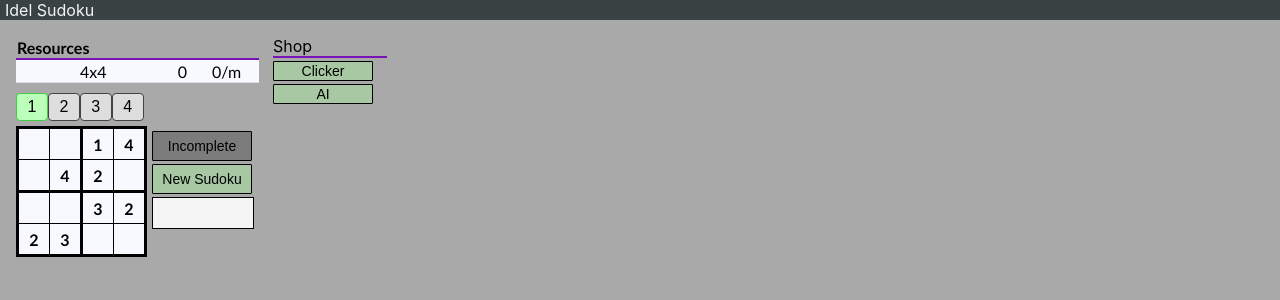
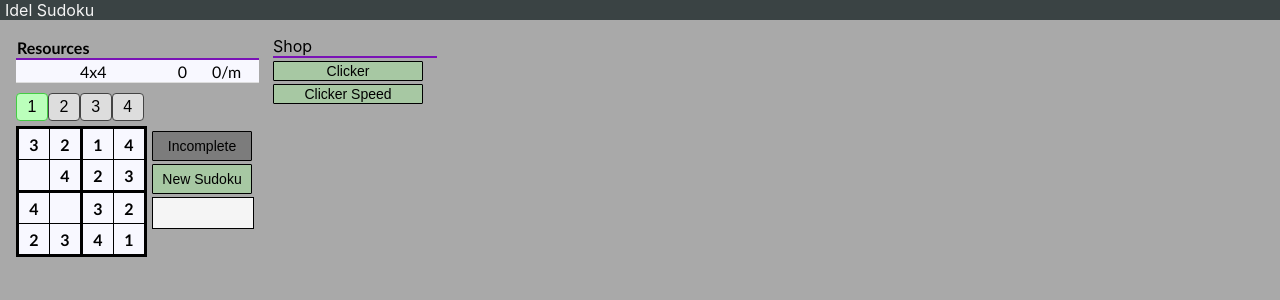
Before and after one commit to Malthemester/IncrementalSudoku, a React (Create React App) app: page / in a window 1280 px wide. Shown: the top 300 px of the page. Built offline with nearby package versions, Linux system fonts and the light colour scheme.

Commit message:
Bar clicker

```diff
--- a/src/App.js
+++ b/src/App.js
@@ -3,39 +3,84 @@ import Sudoku from './Components/sudoku'
 import NumberInput from './Components/numberInput'
 import Complete from './Components/complete'
 import { MakeSudoku, RemoveNumbers, CheckSukoku } from './HelperFunctions/generatorSudoku'
-import { useEffect, useState } from "react"
+import { useEffect, useState, useRef } from "react"
 import Header from './Components/header'
 import DisplayResources from './Components/resources'
-import { SaveBoard, LocalToArray, LoadResources } from './HelperFunctions/saveValue'
+import { SaveBoard, LocalToArray, LoadResources, SaveResources } from './HelperFunctions/saveValue'
 import { CollectResources } from './HelperFunctions/getResources'
 import Shop from './Components/shop'
+// import {Interval, useInterval} from './HelperFunctions/interval'
+import { SolveOne } from './HelperFunctions/solve'
 
 let seleNumber = 1
 
 function App() {
-	let remove = 8
+	let remove = 2
 	let size = 4
 	let squares = 2
 
-	const resourcesObj = {
-		x4: 0,
-		x9: -1,
+	class Resource {
+		Name = "name"
+		Value = 0
+		Interval = 0
+		AmountPar = 0
+		Display = false
 
-		x4PM: 0,
-		x9PM: 0
+		constructor(name, value, interval, amountPar, display) {
+			this.Name = name
+			this.Value = value
+			this.Interval = interval
+			this.AmountPar = amountPar
+			this.Display = display
+		}
 	}
 
-	const resourcesDisplayObj = {
-		x4: true,
-		x9: false,
+	let currencys =
+		[
+			new Resource("4x4", 0, 0, 0, true),
+			new Resource("9x9")
+		]
+
+	class Incrementel {
+		constructor(name, interval, amount, callBack, active) {
+			this.Name = name
+			this.Interval = interval
+			this.Amount = amount
+			this.CallBack = callBack
+			this.Active = active
+		}
 	}
 
-	let unSolvedBoard = []
+	let incrementelsArr = [
+		new Incrementel("clicker", 50, 0.5, clickBar, false),
+		new Incrementel("consloe", 1500, 2, consloeTest, true)
+	]
+
 
 	const [selectedNumber, SetSelectedNumber] = useState(seleNumber)
 	const [gameBoard, SetGameBoard] = useState(Array(size).fill(Array(size).fill(null)))
-	const [resources, SetResources] = useState(resourcesObj)
+	const [resources, SetResources] = useState(currencys)
 	const [solved, SetSolved] = useState(false)
+	const [FillBar, SetFillBar] = useState(0)
+	const [Amount, SetAmount] = useState(1)
+	const [Active, SetActive] = useState([incrementelsArr[0].Active, incrementelsArr[1].Active])
+
+	useEffect(() => {
+
+		GetIncrementels()
+
+		let savedBoard = localStorage.getItem("curBoard")
+		if (savedBoard != null) {
+
+			let curBoard = LocalToArray(savedBoard)
+			SetGameBoard(curBoard)
+		}
+		else {
+			NewGame(size, squares);
+		}
+		SetResources(LoadAllResources())
+	}, [])
+
 
 	useEffect(() => {
 		SetSolved(CheckSukoku(size, gameBoard, squares))
@@ -45,51 +90,88 @@ function App() {
 		SetSolved(CheckSukoku(size, gameBoard, squares))
 	}, [resources])
 
+	function GetIncrementels() {
+		let clicker = LoadResources("clicker")
+		let temtActive = Active
+		temtActive[0] = clicker != 0 ? true : false
+
+		SetActive(temtActive)
+	}
 
 	function NewGame(size, squares) {
 		let newBoard = MakeSudoku(size, squares)
 		newBoard = RemoveNumbers(newBoard, remove)
-		unSolvedBoard = newBoard
 		SetGameBoard(newBoard)
 		SaveBoard(newBoard, "curBoard")
 	}
 
-	function LoadAllResources() {
-		let tempResources = resources
 
-		if (resourcesDisplayObj.x4)
-			tempResources.x4 = LoadResources("x4")
+	function consloeTest() {
+		console.log("cool")
+	}
+	let incrementel1 = new Incrementel("clicker", 50, 0.5, clickBar, true)
 
-		if (resourcesDisplayObj.x9)
-			tempResources.x9 = LoadResources("x9")
 
-		return tempResources
+	function PurchaseClicker() {
+		let temtActive = Active
+
+		temtActive[0] = true
+
+		SaveResources("clicker",true)
+		SetActive(temtActive)
 	}
 
-	function collect(key, value, size, squares) {
+	useInterval(incrementelsArr[0], Amount, Active[0])
+
+	incrementel1.Amount = 1
+
+	class pruchaseFunc {
+		constructor(name, func) {
+			this.Name = name
+			this.Func = func
+		}
+	}
+
+	function clickBar(barFill) {
+		let tempFill = FillBar + barFill
+
+		if (tempFill >= 100) {
+			if (solved) {
+				SetFillBar(100)
+			}
+			else {
+				SetFillBar(0)
+				NewSolve(SolveOne(gameBoard))
+			}
+		}
+		else
+			SetFillBar(tempFill)
+	}
+
+	let pruchaseFuncs = [
+		new pruchaseFunc("Clicker", PurchaseClicker)
+	]
+
+
+
+	function LoadAllResources() {
+
+		currencys.map((currency, index, currencys) => {
+			currencys[index].Value = LoadResources(currency.Name)
+		})
+
+		return currencys
+	}
+
+	function collect(name, value, size, squares) {
 
 		let tempResources = resources
 
-		tempResources[`${key}`] = CollectResources(key, value)
+		tempResources.find(resource => resource.Name == name).Value = CollectResources(name, value)
 
 		SetResources(tempResources)
 		NewGame(size, squares)
 	}
-
-	useEffect(() => {
-		let savedBoard = localStorage.getItem("curBoard")
-		if (savedBoard != null) {
-
-			let curBoard = LocalToArray(savedBoard)
-			SetGameBoard(curBoard)
-		}
-		else {
-			NewGame(size, squares);
-		}
-
-		SetResources(LoadAllResources())
-
-	}, [])
 
 	function handleClick(x, y) {
 		if (gameBoard == null) {
@@ -138,7 +220,7 @@ function App() {
 				<div>
 					<DisplayResources resources={resources} ></DisplayResources>
 					<NumberInput selectedNumber={selectedNumber} size={size} callBack={handleNumberClick} />
-					<div className="sudoku" >
+					<div className="sudoku">
 						<Sudoku
 							size={size}
 							squares={squares}
@@ -151,17 +233,38 @@ function App() {
 							squares={squares}
 							size={size}
 							collect={collect}
-							setboard={NewSolve}
-							board={gameBoard}>
-						</Complete>
+							clickBar={clickBar}
+							fillbar={FillBar}
+						></Complete>
 					</div>
 				</div>
 				<div>
-					<Shop resources={resources}></Shop>
+					<Shop resources={resources} pruchaseFuncs={pruchaseFuncs}></Shop>
 				</div>
 			</div>
 		</div>
 	)
 }
 
+function useInterval(inc, amount, active) {
+	const savedCallback = useRef();
+
+	useEffect(() => {
+		savedCallback.current = inc.CallBack;
+	})
+
+	useEffect(() => {
+		if (active) {
+			function tick() {
+				savedCallback.current(amount);
+			}
+
+			let id = setInterval(tick, inc.Interval);
+			return () => clearInterval(id);
+		}
+	} );
+}
+
+
+
 export default App;
--- a/src/Components/complete.js
+++ b/src/Components/complete.js
@@ -1,36 +1,40 @@
-import { useState } from "react"
 import { SolveOne } from '../HelperFunctions/solve'
+
 
 export default function DesplaySolved(props) {
 
-    const [fillBar, SetFillBar] = useState(0)
-
     const fill = {
         backgroundColor: "crimson",
-        width: `${fillBar}%`,
+        width: `${props.fillbar}%`,
         height: "100%"
     }
 
-    function clickBar(barFill) {
-        let tempFill = fillBar + barFill
+
+    function clickBar(barFill, solved) {
+        let tempFill = props.fillbar + barFill
 
         if (tempFill >= 100) {
-            SetFillBar(0)
-            props.setboard(SolveOne(props.board))
+            if (solved) {
+                props.setFillBar(100)
+            }
+            else{
+                props.setFillBar(0)
+                props.setboard(SolveOne(props.board))
+            }
         }
         else
-            SetFillBar(tempFill)
+            props.setFillBar(tempFill)
     }
 
     return (
         <div className="buttonList">
             {props.solved ?
-                <button className="button" type="button" onClick={() => props.collect("x4", 1, props.size, props.squares)}>Complete</button> :
+                <button className="button" type="button" onClick={() => props.collect("4x4", 1, props.size, props.squares)}>Complete</button> :
                 <button className="button" type="button" disabled>Incomplete</button>}
 
             <button className="button" type="button" onClick={() => props.newGame(props.size, props.squares)}>New Sudoku</button>
 
-            <div id="Barfill" onClick={() => clickBar(5)}>
+            <div id="Barfill" onClick={() => props.clickBar(5)}>
                 <div style={fill} > </div>
             </div>
         </div>
--- a/src/Components/resources.js
+++ b/src/Components/resources.js
@@ -1,8 +1,8 @@
 import "../styles/resources.css"
 
-function resourcesRow(value, name, valuePerSecond){
+function resourcesRow(value, name, valuePerSecond, display){
 
-    if(value < 0)
+    if(!display)
         return
 
     return (
@@ -24,10 +24,11 @@ export default function DisplayResources(props){
                     <th>Resources</th>
                     <th></th>
                     <th></th>
-                    {resourcesRow(props.resources.x4,"4x4", props.resources.x4PM)}
-                    {resourcesRow(props.resources.x9,"9x9",props.resources.x9PM)}
-                    {resourcesRow(props.resources.x9,"9x9",props.resources.x9PM)}
-                    {resourcesRow(props.resources.x9,"9x9",props.resources.x9PM)}
+
+                    {props.resources.map(resource => {
+                       return resourcesRow(resource.Value,resource.Name, (resource.Interval/1000) * resource.AmountPar, resource.Display)
+                    })}
+
                 </tbody>
             </table>
         </dis>
--- a/src/Components/shop.js
+++ b/src/Components/shop.js
@@ -1,27 +1,86 @@
+import { useState, useEffect } from "react"
 import "../styles/shop.css"
+// import {Purchase} from '../Components/complete'
 
-function buyUint(available, affordable, buttonName, title, cost, description){
-    if (!available) {
+class item {
+    constructor(available, affordable, name, title, description, costs) {
+        this.Available = available
+        this.Affordable = affordable
+        this.Name = name
+        this.Title = title
+        this.Description = description
+        this.Costs = costs
+    }
+
+    ClickFun = () => { }
+
+    CostText = () => {
+        let costText = []
+
+        this.Costs.forEach(price => {
+            costText.push(<span>{price[0]}: <span className="price"> {price[1]}</span><br /></span>)
+        });
+        return costText
+    }
+}
+
+const shopItems = [
+    new item(true, false,
+        "Clicker",
+        "Buy a clicker for the progress bar",
+        "It will click ones a second",
+        [["4x4", 2]]),
+    // ClickFun = Purchase,
+
+    new item(true, true,
+        "Clicker Speed",
+        "Upgrade the clickers speed",
+        "It will click faster",
+        [["4x4", 3], ["9x9", 1]]),
+
+    new item(false, false,
+        "Clicker sterngth",
+        "Upgrade the clickers sterngth",
+        "It will click stronger",
+        [["4x4", 3]])
+
+    // clicker_speed: false,
+    // clicker_strength: false,
+
+    // increasePointsOn4x4: false,
+    // increasePointsOn9x9: false,
+
+    // simpleAI: false,
+    // simpleAI_amount: false,
+    // simpleAI_speed: false,
+
+    // New4x4: false,
+    // New9x9: false
+    // Auto complet
+]
+
+function buyUint(item) {
+    if (!item.Available) {
         return
     }
 
-    return(
-        <button disabled={affordable} className="shopBT" type="button">{buttonName}
-        <div className="tooltiptext">
-            <div className="description">{title}</div>
-            <div className="description">{cost.split(":")[0]}: <span className="price">{cost.split(":")[1]}</span></div>
-            <div className="description">{description}</div>
-        </div>
-    </button>
-
+    return (
+        <button disabled={item.Affordable} onClick={() => item.ClickFun()} className="shopBT" type="button">{item.Name}
+            <div className="tooltiptext">
+                <div className="description">{item.Title}</div>
+                <div className="description">{item.CostText()}</div>
+                <div className="description">{item.Description}</div>
+            </div>
+        </button>
     )
 }
 
-// <div className="description">{title}</div>
-// <div className="description">4x4: <span className="price">2</span></div>
-// <div className="description">sde</div>
+export default function Shop(props) {
 
-export default function shop(props) {
+    const [Shop, SetShop] = useState(shopItems)
+
+    useEffect(() => {
+    }, [])
 
     return (
         <div className="shop">
@@ -29,9 +88,19 @@ export default function shop(props) {
                 Shop
             </div>
 
-            {buyUint(true, false, "Clicker", "Buy a clicker for the progress bar", "4x4: 2", "It will click [1] a second")}
+            {Shop.map(shopItem => {
 
-            {buyUint(true, false, "AI", "Buy a clicker for the progress bar", "4x4: 5", "It will click [1] a second")}
+                let pruchaseFunc = props.pruchaseFuncs.find(pruchaseFunc => pruchaseFunc.Name == shopItem.Name)
+
+                if(pruchaseFunc != undefined)
+                    shopItem.ClickFun = pruchaseFunc.Func
+
+                return buyUint(shopItem)
+            })}
+
+            {/* {buyUint(true, false, "Clicker", "Buy a clicker for the progress bar", "4x4: 2", "It will click [1] a second")} */}
+
+            {/* {buyUint(true, false, "AI", "Buy a clicker for the progress bar", "4x4: 5", "It will click [1] a second")} */}
 
         </div>
     )
--- a/src/HelperFunctions/generatorSudoku.js
+++ b/src/HelperFunctions/generatorSudoku.js
@@ -14,7 +14,7 @@ function CheckRowAndCulumn(arrayIndex, board, size) {
         checkColumn = checkColumn.filter(number => number != board[i][arrayIndex])
     }
 
-    return checkRow.length == 0 && checkColumn.length == 0 ? true : false
+    return checkRow.length == 0 && checkColumn.length == 0
 }
 
 function CheckSquare(board, size, squareSize, squareX, squareY) {
--- a/src/styles/shop.css
+++ b/src/styles/shop.css
@@ -15,7 +15,7 @@
     border: solid thin;
     color: black;
     border-radius: 1px;
-    height: 20px; width: 100px;
+    height: 20px; width: 150px;
     text-align: center;
     text-decoration: none;
     display: inline-block;
@@ -41,8 +41,8 @@
     display:inline-block;
     position:absolute;
     z-index: 1;
-    top: 125%;
-    left: -50%;
+    top: 130%;
+    left: -18%;
   }
 
   .shopBT:hover .tooltiptext {
```
